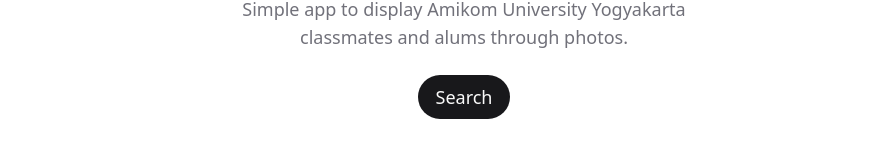
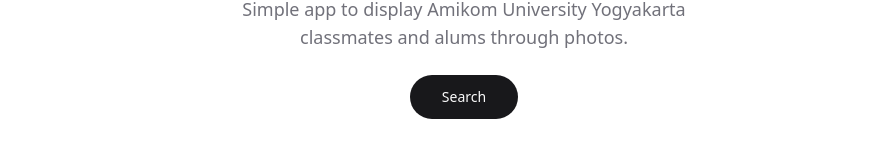
Before and after one commit to andreanfirdhaus/classmate-amikom, a React (Vite) app: page / in a window 1280 px wide. Shown: the part 535-692 px from the top of the page, without its empty margins (176-1051 px from the left). Built offline with nearby package versions, Linux system fonts and the light colour scheme.

Commit message:
fixed: button size hero section

```diff
--- a/src/layout/hero.tsx
+++ b/src/layout/hero.tsx
@@ -25,7 +25,7 @@
                         <Button
                             variant="default"
                             size="lg"
-                            className="mt-4 px-[18px] capitalize text-base font-normal sm:text-lg rounded-full"
+                            className="mt-4 capitalize rounded-full"
                         >
                             Search
                         </Button>
```
